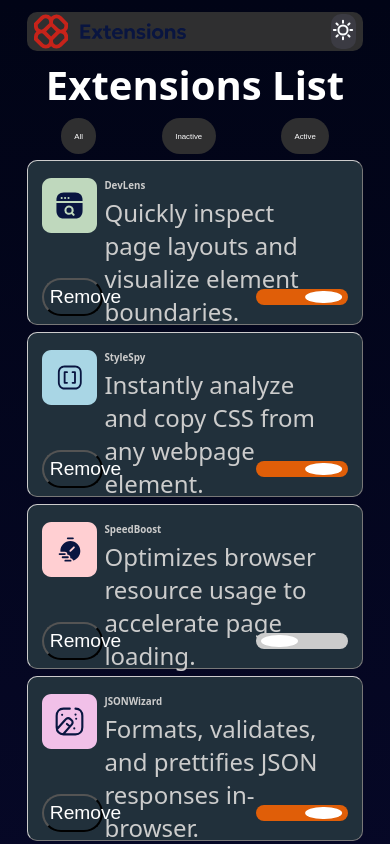
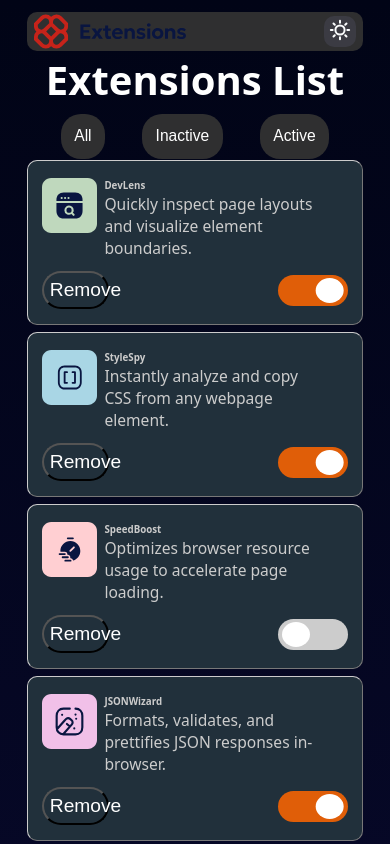
Before and after one commit to BYDINARES/Browser-extensions-manager-UI, a React (Vite) app in the folder browser-extensions-manager-ui/: page / in a window 390 px wide. Shown: the top 844 px of the page. Built offline with nearby package versions, Linux system fonts and the light colour scheme; a web font is replaced by a local one.

Commit message:
Last commitment: fixing some minor problems in the resposive layout for mobile

```diff
--- a/browser-extensions-manager-ui/src/main.css
+++ b/browser-extensions-manager-ui/src/main.css
@@ -43,7 +43,8 @@ body {
   background-color: #3b3b43;
   border: none;
   transition: all 0.2s ease;
-  height: 90%;
+  height: 80%;
+  width: 10%;
 }
 #root header .sun-container:active {
   background-color: #656565;
@@ -214,52 +215,6 @@ body {
   transform: translateX(120%);
 }
 
-/* //Media query for Large Screens (Desktops)
-@media screen and (max-width: 1440px) {
-  #root {
-    div {
-      header {
-      }
-      .filter {
-      }
-      main {
-        .component-body {
-          .top {
-          }
-        }
-      }
-    }
-  }
-}
-
-//Media query for large tablets
-@media screen and (max-width: 1024px) {
-  #root {
-    div {
-      header {
-      }
-      .filter {
-      }
-      main {
-      }
-    }
-  }
-}
-
-//Media query for tablets
-@media screen and (max-width: 768px) {
-  #root {
-    div {
-      header {
-      }
-      .filter {
-      }
-      main {
-      }
-    }
-  }
-}
- */
 @media screen and (max-width: 576px) {
   #root div {
     height: 580vw;
@@ -287,6 +242,7 @@ body {
   #root div .filter > div button {
     height: min-content;
     margin-bottom: 0%;
+    font-size: 4vw;
   }
   #root div main .component-body {
     width: 100%;
@@ -294,25 +250,43 @@ body {
     margin-bottom: 2%;
     padding: 4%;
   }
+  #root div main .component-body .top {
+    height: 70%;
+    margin: 0%;
+    padding: 0%;
+  }
   #root div main .component-body .top img {
     margin-top: 6%;
     font-weight: 800;
   }
   #root div main .component-body .top h1 {
+    height: 100px;
     margin-top: 2%;
   }
   #root div main .component-body .top p {
-    font-size: 1.5rem;
+    font-size: 4vw;
     margin: 0%;
-    margin-top: 5%;
     margin-left: 3%;
     padding-right: 10%;
     font-weight: 100;
     text-align: left;
   }
+  #root div main .component-body .bottom {
+    height: 30%;
+  }
   #root div main .component-body .bottom button {
-    width: 20%;
+    width: 22%;
     font-size: 1.2rem;
     border-radius: 40px;
   }
+  #root div main .component-body .bottom .switch {
+    height: 8vw;
+    width: 18vw;
+    display: flex;
+    align-items: center;
+    justify-content: center;
+  }
+  #root div main .component-body .bottom .switch .slider {
+    height: 8vw;
+  }
 }/*# sourceMappingURL=main.css.map */
--- a/browser-extensions-manager-ui/src/styles/main.scss
+++ b/browser-extensions-manager-ui/src/styles/main.scss
@@ -45,7 +45,8 @@ body {
       background-color: #3b3b43;
       border: none;
       transition: all 0.2s ease;
-      height: 90%;
+      height: 80%;
+      width: 10%;
       &:active {
         background-color: #656565;
         transform: scale(1.4);
@@ -249,53 +250,6 @@ body {
   }
 }
 
-/* //Media query for Large Screens (Desktops)
-@media screen and (max-width: 1440px) {
-  #root {
-    div {
-      header {
-      }
-      .filter {
-      }
-      main {
-        .component-body {
-          .top {
-          }
-        }
-      }
-    }
-  }
-}
-
-//Media query for large tablets
-@media screen and (max-width: 1024px) {
-  #root {
-    div {
-      header {
-      }
-      .filter {
-      }
-      main {
-      }
-    }
-  }
-}
-
-//Media query for tablets
-@media screen and (max-width: 768px) {
-  #root {
-    div {
-      header {
-      }
-      .filter {
-      }
-      main {
-      }
-    }
-  }
-}
- */
-//Media query for mobile
 @media screen and (max-width: 576px) {
   #root {
     div {
@@ -323,6 +277,7 @@ body {
           button {
             height: min-content;
             margin-bottom: 0%;
+            font-size: 4vw;
           }
         }
       }
@@ -333,17 +288,20 @@ body {
           margin-bottom: 2%;
           padding: 4%;
           .top {
+            height: 70%;
+            margin: 0%;
+            padding: 0%;
             img {
               margin-top: 6%;
               font-weight: 800;
             }
             h1 {
+              height: 100px;
               margin-top: 2%;
             }
             p {
-              font-size: 1.5rem;
+              font-size: 4vw;
               margin: 0%;
-              margin-top: 5%;
               margin-left: 3%;
               padding-right: 10%;
               font-weight: 100;
@@ -351,10 +309,22 @@ body {
             }
           }
           .bottom {
+            height: 30%;
             button {
-              width: 20%;
+              width: 22%;
               font-size: 1.2rem;
               border-radius: 40px;
+            }
+            .switch {
+              height: 8vw;
+              width: 18vw;
+              display: flex;
+              align-items: center;
+              justify-content: center;
+
+              .slider {
+                height: 8vw;
+              }
             }
           }
         }
```
Also changed, not shown: 1 other file (tests, documents, lock files or other folders).
